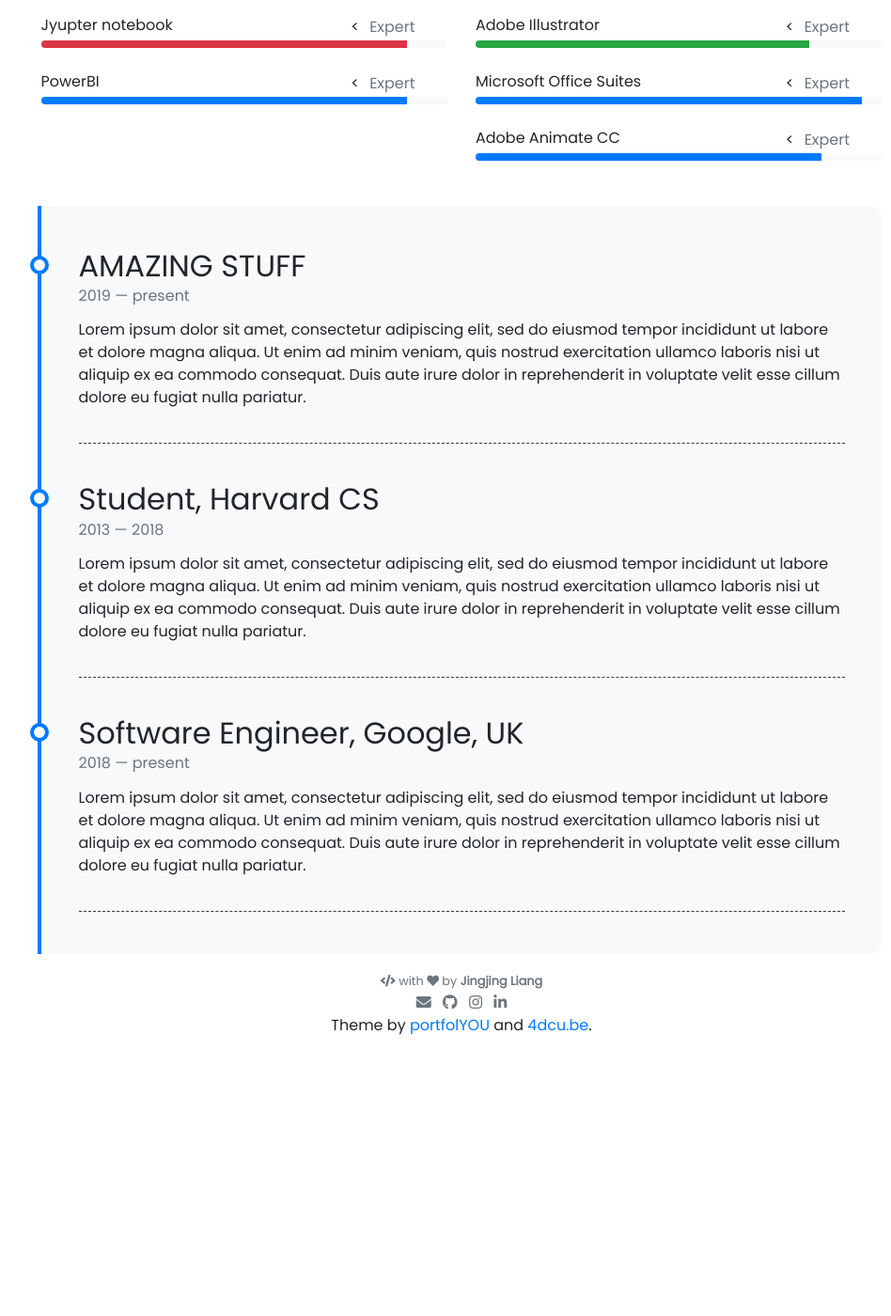
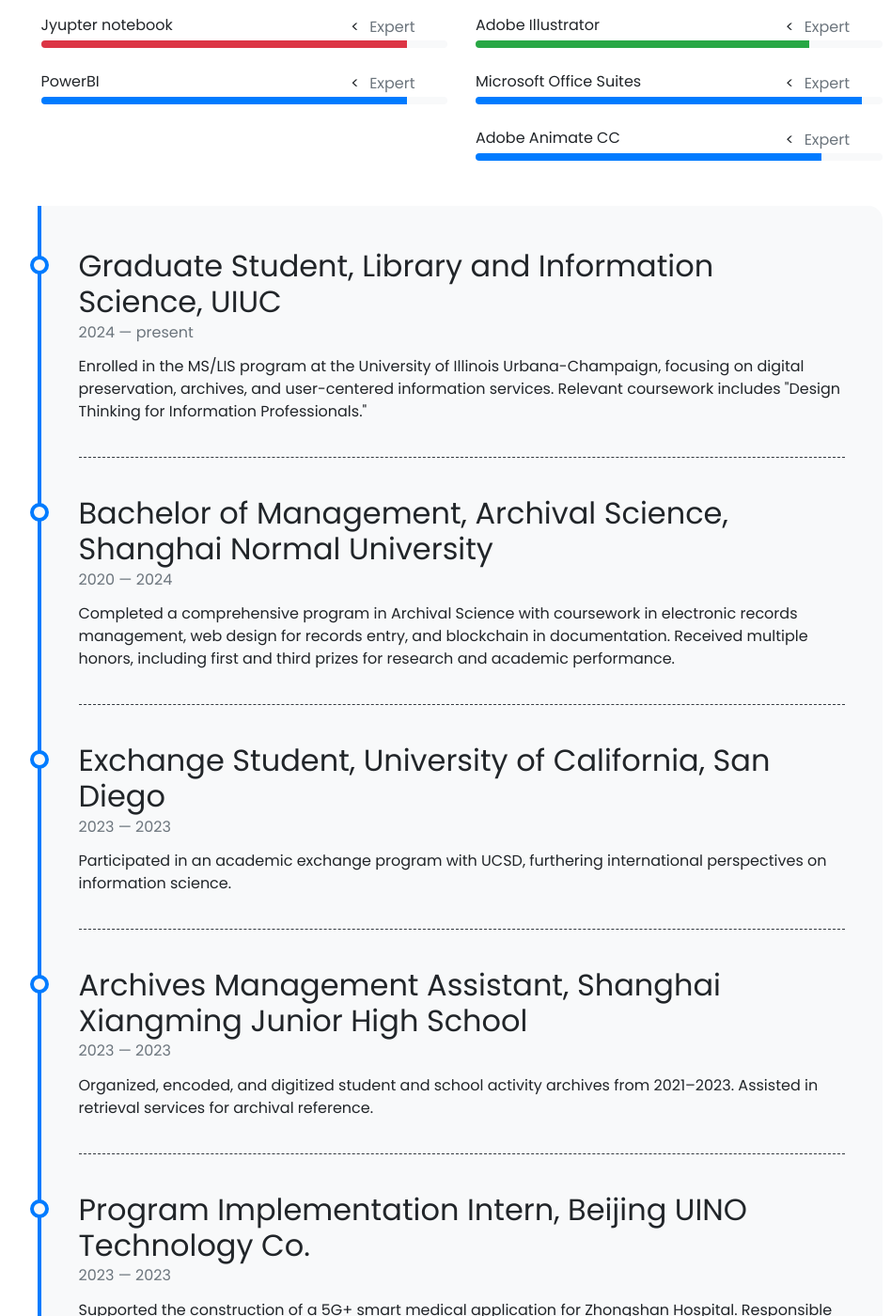
Before and after one commit to xenotopia/xenotopia.github.io, a Jekyll site: the page built from pages/about.md, in a window 1280 px wide and 1400 px high, scrolled down 430 px. Shown: the whole window at 94% size, without its empty margins (149-1097 px from the left). Built offline with Jekyll 4.4.1, drawn with Linux system fonts in a browser that asks for light colours; nearby versions of some CDN libraries; before the commit the page ends 1549 px from its top, so only the background shows below that; some of the changed text lies outside the part shown.

Commit message:
Update timeline.yml

```diff
--- a/_data/timeline.yml
+++ b/_data/timeline.yml
@@ -1,26 +1,49 @@
-- title: AMAZING STUFF
-  from: 2019
+- title: Graduate Student, Library and Information Science, UIUC
+  from: 2024
   to: present
-  description: Lorem ipsum dolor sit amet, consectetur adipiscing elit,
-               sed do eiusmod tempor incididunt ut labore et dolore magna aliqua.
-               Ut enim ad minim veniam, quis nostrud exercitation ullamco laboris
-               nisi ut aliquip ex ea commodo consequat. Duis aute irure dolor in
-               reprehenderit in voluptate velit esse cillum dolore eu fugiat nulla pariatur.
+  description: Enrolled in the MS/LIS program at the University of Illinois Urbana-Champaign, focusing on digital preservation, archives, and user-centered information services. Relevant coursework includes "Design Thinking for Information Professionals."
 
-- title: Student, Harvard CS
-  from: 2013
-  to: 2018
-  description: Lorem ipsum dolor sit amet, consectetur adipiscing elit,
-               sed do eiusmod tempor incididunt ut labore et dolore magna aliqua.
-               Ut enim ad minim veniam, quis nostrud exercitation ullamco laboris
-               nisi ut aliquip ex ea commodo consequat. Duis aute irure dolor in
-               reprehenderit in voluptate velit esse cillum dolore eu fugiat nulla pariatur.
+- title: Bachelor of Management, Archival Science, Shanghai Normal University
+  from: 2020
+  to: 2024
+  description: Completed a comprehensive program in Archival Science with coursework in electronic records management, web design for records entry, and blockchain in documentation. Received multiple honors, including first and third prizes for research and academic performance.
 
-- title: Software Engineer, Google, UK
-  from: 2018
+- title: Exchange Student, University of California, San Diego
+  from: 2023
+  to: 2023
+  description: Participated in an academic exchange program with UCSD, furthering international perspectives on information science.
+
+- title: Archives Management Assistant, Shanghai Xiangming Junior High School
+  from: 2023
+  to: 2023
+  description: Organized, encoded, and digitized student and school activity archives from 2021–2023. Assisted in retrieval services for archival reference.
+
+- title: Program Implementation Intern, Beijing UINO Technology Co.
+  from: 2023
+  to: 2023
+  description: Supported the construction of a 5G+ smart medical application for Zhongshan Hospital. Responsible for spatial mapping, digital twin object placement, and system roaming function adjustments.
+
+- title: Member, Red Archives Digital Narrative Project
+  from: 2021
+  to: 2022
+  description: Conducted research on integrating user-interactive narratives with red archive dissemination. Developed scripts and user surveys to evaluate public engagement and new media impact.
+
+- title: Program Assistant, International Center for Educational Innovation
+  from: 2022
+  to: 2022
+  description: Researched leadership concepts, theories, and development strategies. Focused on "integrated psychological theory" and "leader-member exchange theory" for applied leadership training materials.
+
+- title: Member, Red Archives Communication Research Project
+  from: 2022
+  to: 2022
+  description: Analyzed the public’s reception of red archives via digital media. Identified Bilibili as a major platform and proposed hybrid dissemination models based on user expectations and new media ecosystems.
+
+- title: Volunteer, Champaign Public Library
+  from: 2024
   to: present
-  description: Lorem ipsum dolor sit amet, consectetur adipiscing elit,
-               sed do eiusmod tempor incididunt ut labore et dolore magna aliqua.
-               Ut enim ad minim veniam, quis nostrud exercitation ullamco laboris
-               nisi ut aliquip ex ea commodo consequat. Duis aute irure dolor in
-               reprehenderit in voluptate velit esse cillum dolore eu fugiat nulla pariatur.
+  description: Assist the Access Services department with shelving, clerical tasks, and fulfilling item requests for patrons.
+
+- title: Volunteer, 3rd Asian Chinese Film Festival
+  from: 2022
+  to: 2022
+  description: Organized and planned virtual activities for the film festival. Collaborated with team members to curate themes and explore artistic programming.
```
